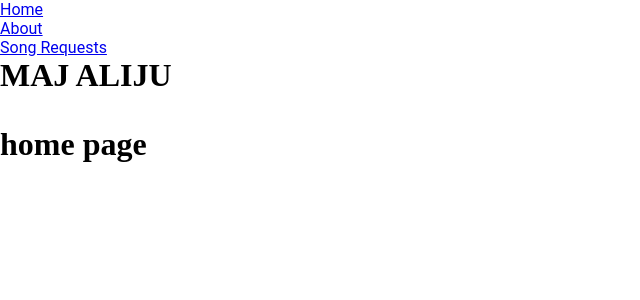
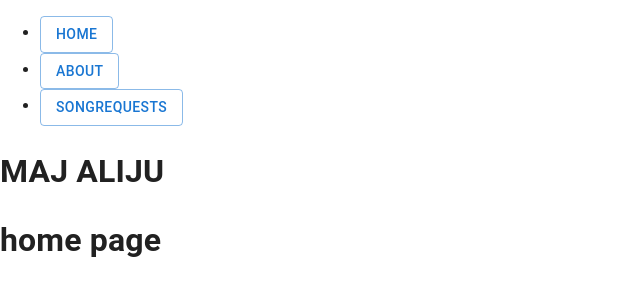
Before and after one commit to majaliju/artist-portfolio-page, a React (Create React App) app: page / in a window 1280 px wide. Shown: the top 300 px of the page, without its empty margins (0-640 px from the left). Built offline with nearby package versions, Linux system fonts and the light colour scheme.

Commit message:
updated material UI

```diff
--- a/package.json
+++ b/package.json
@@ -3,6 +3,9 @@
   "version": "0.1.0",
   "private": true,
   "dependencies": {
+    "@emotion/react": "^11.9.3",
+    "@emotion/styled": "^11.9.3",
+    "@mui/material": "^5.9.0",
     "@testing-library/jest-dom": "^5.16.4",
     "@testing-library/react": "^13.3.0",
     "@testing-library/user-event": "^13.5.0",
--- a/src/components/App.js
+++ b/src/components/App.js
@@ -4,7 +4,13 @@ import Home from './Home';
 import About from './About';
 import SongRequests from './SongRequests';
 import Navbar from './Navbar';
-import React from 'react';
+
+import * as React from 'react';
+import useMediaQuery from '@mui/material/useMediaQuery';
+import { createTheme, ThemeProvider } from '@mui/material/styles';
+import CssBaseline from '@mui/material/CssBaseline';
+
+
 
 /*
 (CHECK)
@@ -29,8 +35,21 @@ Add some styling: you're encouraged to write your CSS from scratch, either by us
 
 function App() {
 
+  const prefersDarkMode = useMediaQuery('(prefers-color-scheme: dark)');
+
+  const theme = React.useMemo(
+    () =>
+      createTheme({
+        palette: {
+          mode: prefersDarkMode ? 'dark' : 'light',
+        },
+      }),
+    [prefersDarkMode],
+  );
+
   return (
-    <div>
+    <ThemeProvider theme={theme}>
+    <CssBaseline />
     <Navbar />
     <Routes>
       <Route path="/" element={<Home />} />
@@ -38,7 +57,7 @@ function App() {
       <Route path="/about" element={<About />} />
       <Route path="/songrequests" element={<SongRequests/>} />
     </Routes>
-    </div>
+    </ThemeProvider>
 
   );
 }
--- a/src/components/Navbar.js
+++ b/src/components/Navbar.js
@@ -1,18 +1,25 @@
 import React from "react";
 import { NavLink } from "react-router-dom";
+import { Button } from "@mui/material";
 
 function Navbar(){
   return (
     <div>
       <ul>
       <li><NavLink to="/Home" exact>
-        Home
+      <Button variant="outlined" href="#outlined-buttons">
+          Home
+      </Button>
       </NavLink></li>
       <li><NavLink to="/About" exact>
+      <Button variant="outlined" href="#outlined-buttons">
         About
+      </Button>
       </NavLink></li>
       <li><NavLink to="/SongRequests" exact>
-        Song Requests
+      <Button variant="outlined" href="#outlined-buttons">
+          SongRequests
+      </Button>
       </NavLink></li>
     </ul>
     <h1>MAJ ALIJU</h1>
--- a/src/index.css
+++ /dev/null
@@ -1,67 +0,0 @@
-* {
-  margin: 0;
-  padding: 0;
-  box-sizing: border-box;
-}
-
-body {
-  font-family: "Roboto", sans-serif;
-  font-size: 16px;
-}
-
-h1,
-h2,
-h3,
-h4,
-h5,
-h6 {
-  font-family: "Playfair Display", serif;
-  margin-bottom: 1em;
-}
-
-nav {
-  position: fixed;
-  top: 0;
-  left: 0;
-  right: 0;
-}
-
-nav a {
-  display: inline-block;
-  padding: 0.5rem 1rem;
-  margin: 0 1rem;
-  text-decoration: none;
-  font-size: 1.2em;
-  color: firebrick;
-  border-bottom: 2px solid firebrick;
-  transition: 0.1s;
-}
-
-nav a:hover,
-nav a:active {
-  color: tomato;
-  border-bottom: 2px solid tomato;
-}
-
-#home,
-#about {
-  display: flex;
-  align-items: center;
-  justify-content: center;
-  flex-direction: column;
-  text-align: center;
-  height: 100vh;
-  padding: 1rem;
-}
-
-#home {
-  background-color: cornsilk;
-}
-
-#about img {
-  max-height: 50%;
-}
-
-#about a {
-  display: block;
-}
--- a/src/index.js
+++ b/src/index.js
@@ -1,7 +1,6 @@
 import * as React from 'react';
 import * as ReactDOM from 'react-dom';
 import App from './components/App';
-import "./index.css";
 import {BrowserRouter as Router} from "react-router-dom";
 
 ReactDOM.render(
```
Also changed, not shown: 1 other file (tests, documents, lock files or other folders).
